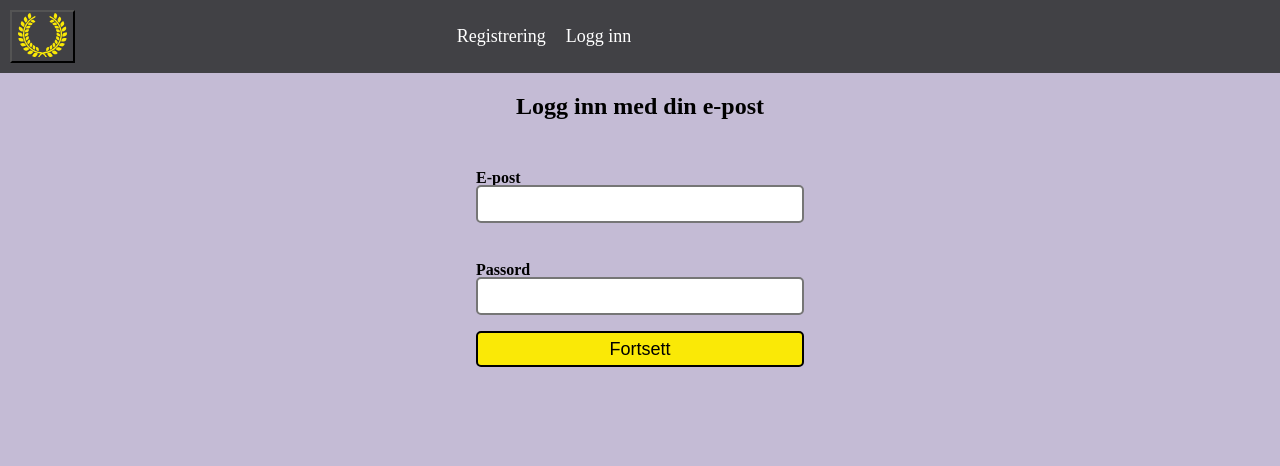
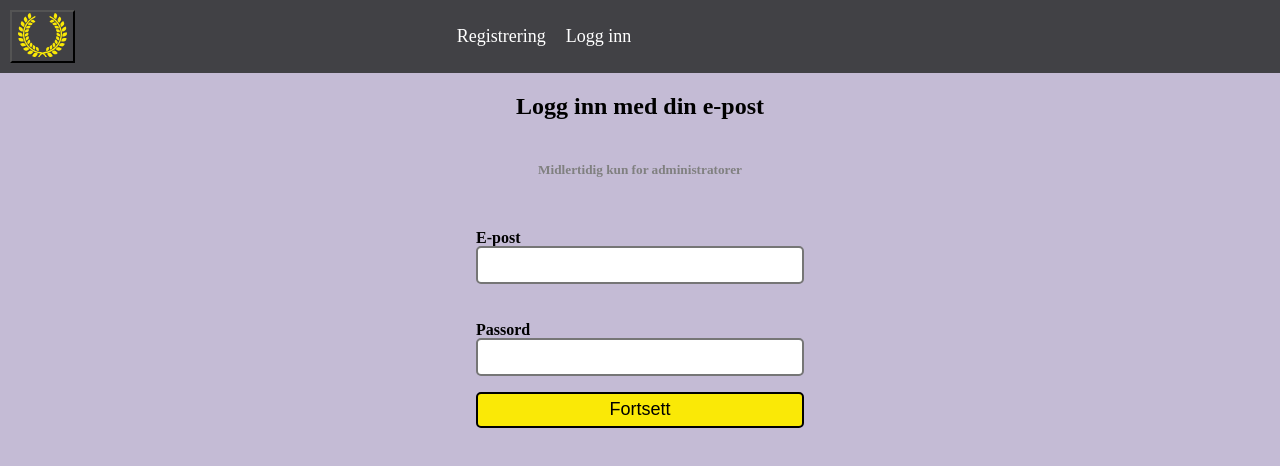
Before and after one commit to Hustlenut/vinderengymgrad, a React (Create React App) app: page /login in a window 1280 px wide. Shown: the top 466 px of the page. Built offline with nearby package versions, Linux system fonts and the light colour scheme.

Commit message:
message to login about temporary for admins

```diff
--- a/src/Components/Pages/login.tsx
+++ b/src/Components/Pages/login.tsx
@@ -40,6 +40,7 @@ function Login() {
       <div className="background">
         <form onSubmit={handleSubmit} className="flex-container">
           <h2>Logg inn med din e-post</h2>
+          <h5 style={{color: "GrayText"}}>Midlertidig kun for administratorer</h5>
           <div className="flex-item">
             <h4 style={{ marginBottom: "-0.1em" }}>E-post</h4>
             <input
```
Also changed, not shown: 7 other files (tests, documents, lock files or other folders).
